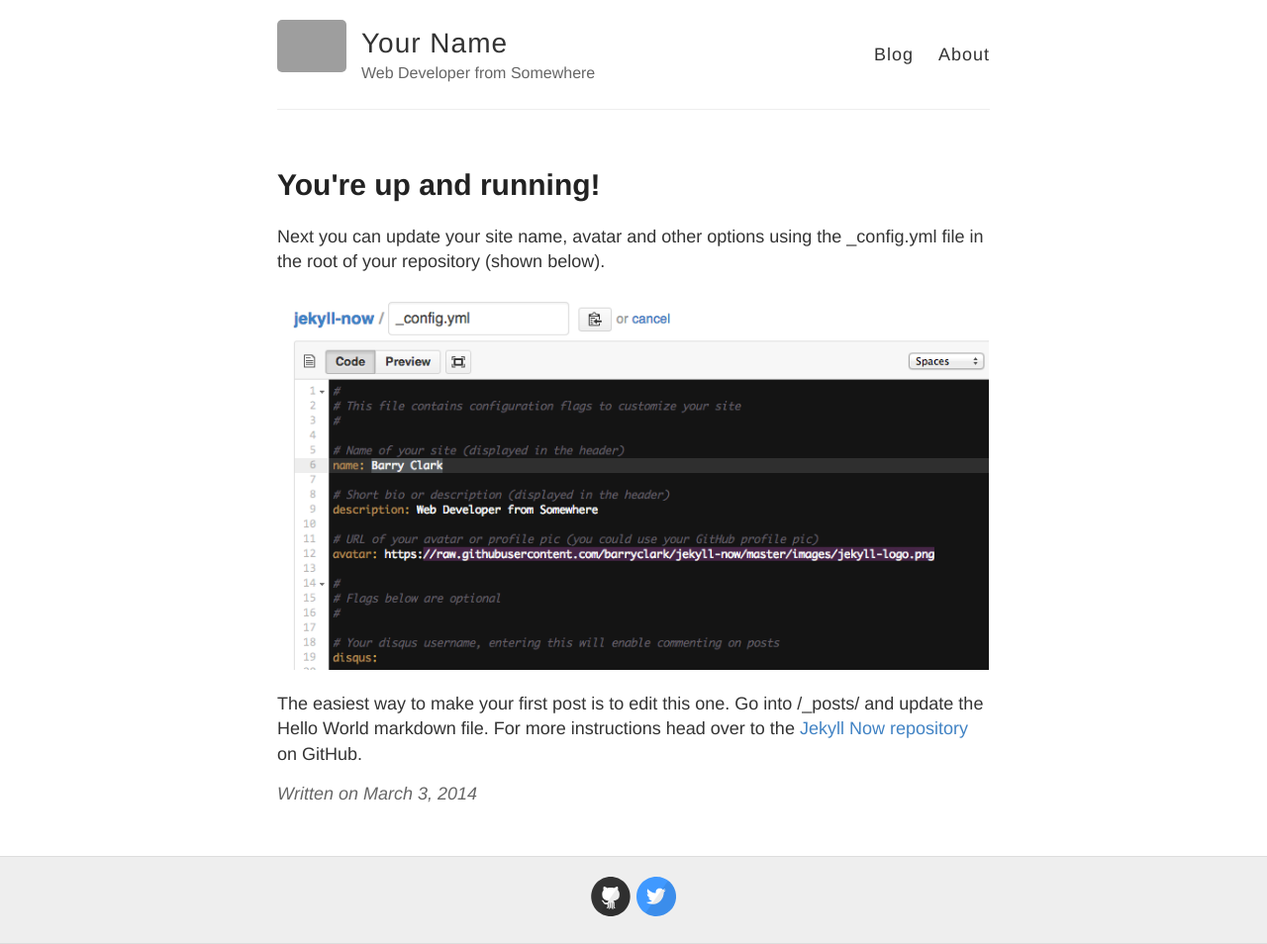
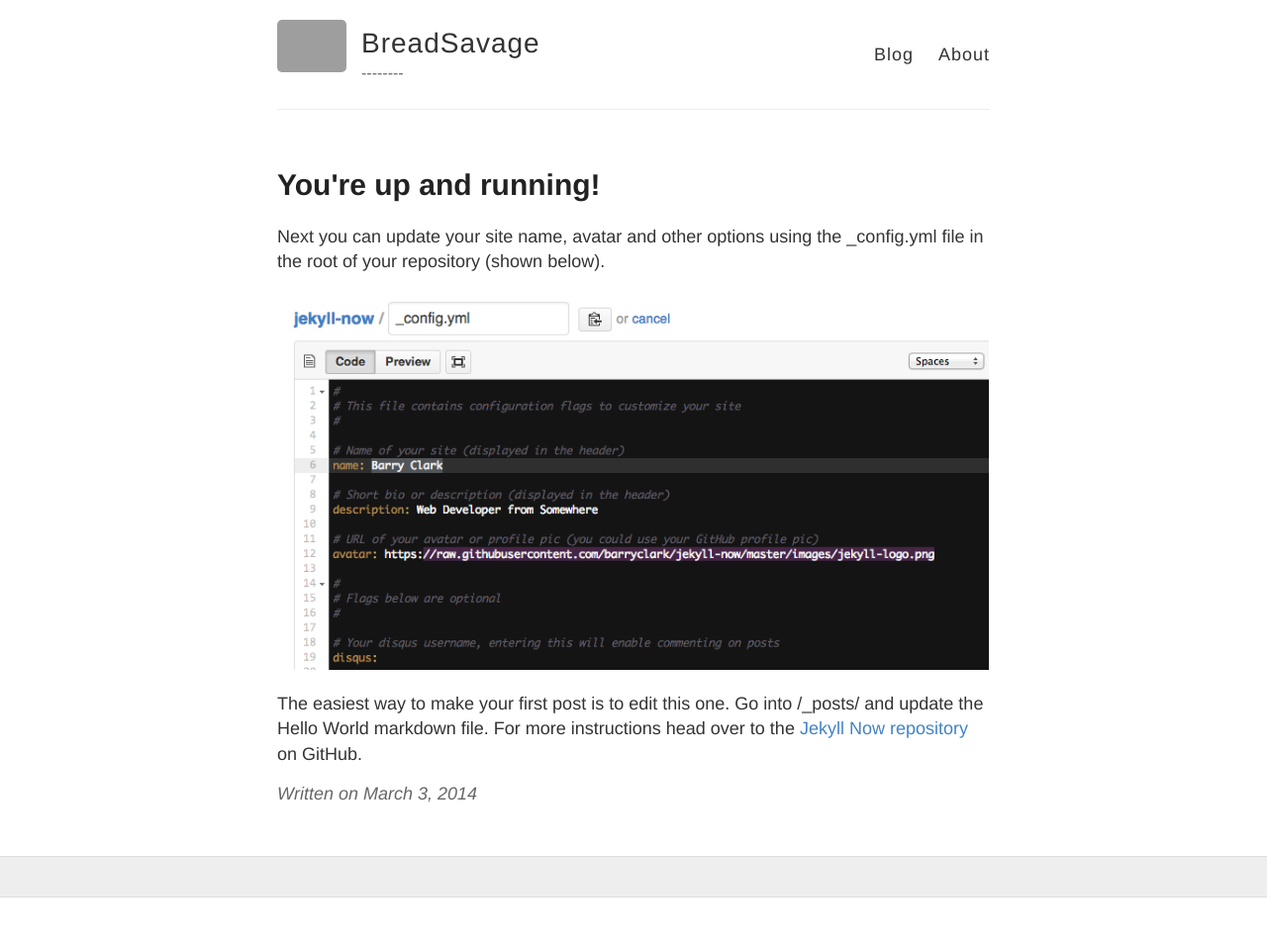
Before and after one commit to BreadSavage/BreadSavage.github.io, a Jekyll site: the page built from _posts/2014-3-3-Hello-World.md, in a window 1280 px wide. Shown: the whole page at 99% size. Built offline with Jekyll 4.4.1, drawn with Linux system fonts in a browser that asks for light colours; after the commit the page ends 907 px from its top, so only the background shows below that; grey boxes are pictures that could not be loaded.

Commit message:
Update _config.yml

```diff
--- a/_config.yml
+++ b/_config.yml
@@ -3,10 +3,10 @@
 #
 
 # Name of your site (displayed in the header)
-name: Your Name
+name: BreadSavage
 
 # Short bio or description (displayed in the header)
-description: Web Developer from Somewhere
+description: --------
 
 # URL of your avatar or profile pic (you could use your GitHub profile pic)
 avatar: https://raw.githubusercontent.com/barryclark/jekyll-now/master/images/jekyll-logo.png
@@ -21,12 +21,12 @@
   email:
   facebook:
   flickr:
-  github: barryclark/jekyll-now
+  github:
   instagram:
   linkedin:
   pinterest:
   rss: # just type anything here for a working RSS icon
-  twitter: jekyllrb
+  twitter:
   stackoverflow: # your stackoverflow profile, e.g. "users/50476/bart-kiers"
   youtube: # channel/<your_long_string> or user/<user-name>
   googleplus: # anything in your profile username that comes after plus.google.com/
```
